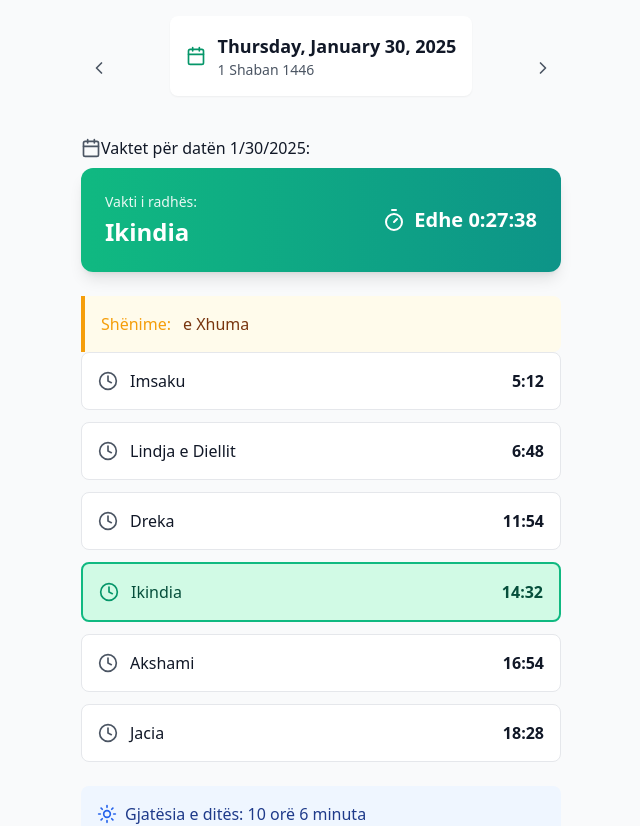
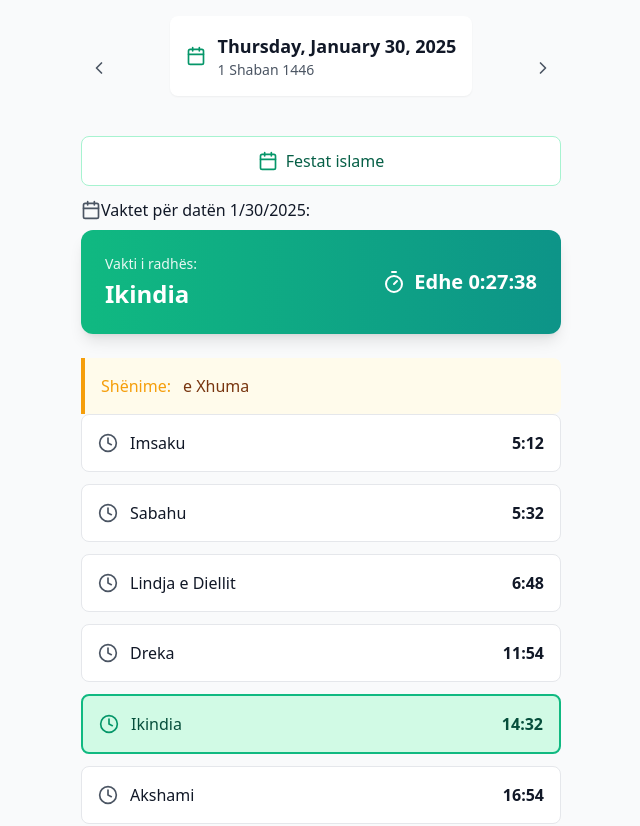
Before and after one commit to rem7i/takvimi, a React (Vite) app: page / in a window 1280 px wide. Shown: the top 826 px of the page, without its empty margins (319-959 px from the left). Built offline with nearby package versions, Linux system fonts and the light colour scheme.

Commit message:
Implement Festivals modal functionality
Added state to manage visibility of the Festivals modal and integrated a button to trigger it.

```diff
--- a/src/App.tsx
+++ b/src/App.tsx
@@ -3,6 +3,7 @@ import { PrayerCard } from './components/PrayerCard';
 import { NextPrayerCard } from './components/NextPrayerCard';
 import { DateHeader } from './components/DateHeader';
 import { SpecialEventCard } from './components/SpecialEventCard';
+import { FestivalsModal } from './components/FestivalsModal';
 import { calculateDaylight, getNextPrayer } from './utils/dateUtils';
 import { getHijriDate, isRamadan } from './utils/hijriDateUtils';
 import { parsePrayerTimes, getPrayerTimeForDate } from './utils/csvUtils';
@@ -16,6 +17,7 @@ function App() {
   const [prayerTimes, setPrayerTimes] = useState<PrayerTime[]>([]);
   const [prayerData, setPrayerData] = useState<PrayerTime | undefined>();
   const [currentTime, setCurrentTime] = useState(new Date());
+  const [showFestivals, setShowFestivals] = useState(false);
 
   useEffect(() => {
     const parsedTimes = parsePrayerTimes(prayerTimesData);
@@ -39,10 +41,6 @@ function App() {
 
     return () => clearInterval(timer);
   }, []);
-
-  const handleDateChange = (selectedDate: Date) => {
-    setSelectedDate(selectedDate);
-  };
 
   const handlePreviousDay = () => {
     const newDate = new Date(selectedDate);
@@ -85,9 +83,8 @@ function App() {
             <ChevronLeft className="w-5 h-5 text-gray-600" />
           </button>
           <DateHeader
-            selectedDate={selectedDate} // Pass the selectedDate directly
-            hijriDate={hijriDate.format} // Pass the hijriDate directly
-            onDateChange={handleDateChange}
+            selectedDate={selectedDate}
+            hijriDate={hijriDate.format}
           />
           <button
             onClick={handleNextDay}
@@ -96,6 +93,13 @@ function App() {
             <ChevronRight className="w-5 h-5 text-gray-600" />
           </button>
         </div>
+        <button
+          onClick={() => setShowFestivals(true)}
+          className="w-full mb-3 p-3 bg-white border border-emerald-200 rounded-lg flex items-center justify-center space-x-2 hover:bg-emerald-50 transition-colors"
+        >
+          <Calendar className="w-5 h-5 text-emerald-600" />
+          <span className="text-emerald-800 font-medium">Festat islame</span>
+        </button>
         <div className="flex items-center mb-2">
             <Calendar className="w-5 h-5 text-gray-600" />
             <span className="text-gray-900 font-medium">
@@ -110,12 +114,20 @@ function App() {
 
         <div className="space-y-3">
           <PrayerCard name="Imsaku" time={prayerData.fajr} isNext={nextPrayer === 'Imsaku'} />
+          <PrayerCard name="Sabahu" time={prayerData.sabahu} isNext={nextPrayer === 'Sabahu'} />
           <PrayerCard name="Lindja e Diellit" time={prayerData.sunrise} isNext={nextPrayer === 'Lindja e Diellit'} />
           <PrayerCard name="Dreka" time={prayerData.dhuhr} isNext={nextPrayer === 'Dreka'} />
           <PrayerCard name="Ikindia" time={prayerData.asr} isNext={nextPrayer === 'Ikindia'} />
           <PrayerCard name="Akshami" time={prayerData.maghrib} isNext={nextPrayer === 'Akshami'} />
           <PrayerCard name="Jacia" time={prayerData.isha} isNext={nextPrayer === 'Jacia'} />
         </div>
+
+        {showFestivals && (
+          <FestivalsModal
+            prayerTimes={prayerTimes}
+            onClose={() => setShowFestivals(false)}
+          />
+        )}
 
         <div className="mt-6 bg-blue-50 p-4 rounded-lg">
           <div className="flex items-center space-x-2">
```
